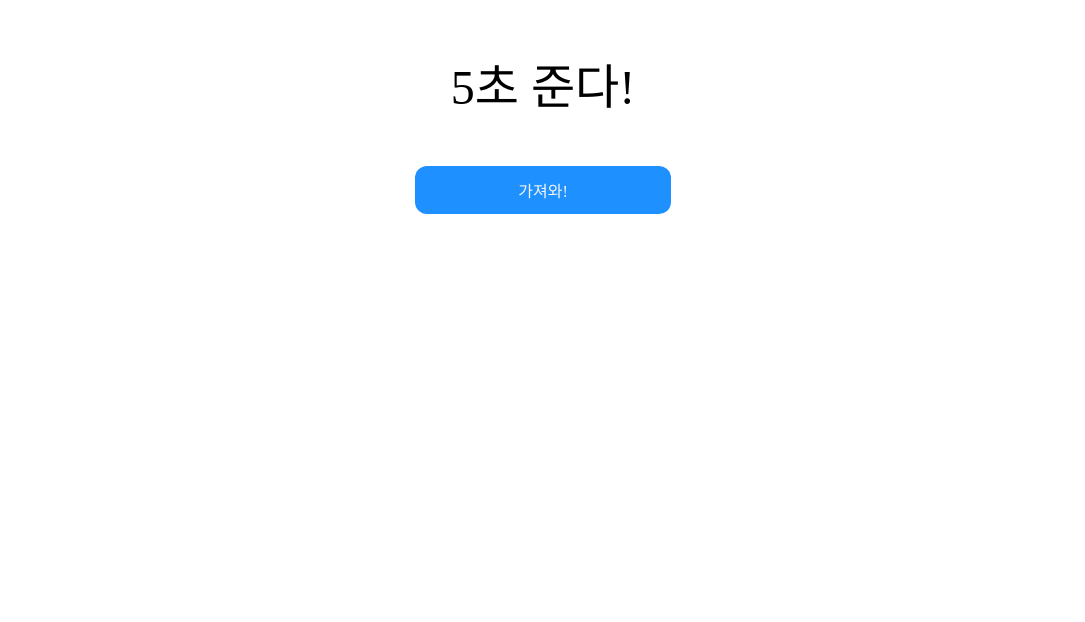
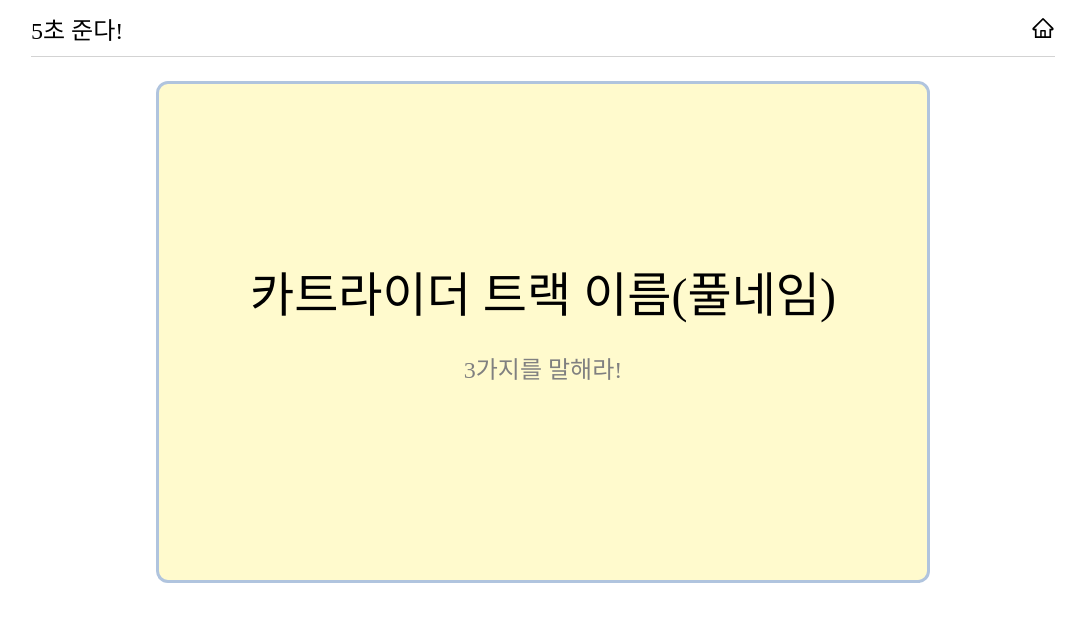
Before and after one commit to Gabul99/five-seconds, a React (Create React App) app: page / in a window 1280 px wide. Both pictures are taken after a click on the element "가져와!". Shown: the top 622 px of the page, without its empty margins (97-1182 px from the left). Built offline with nearby package versions, Linux system fonts and the light colour scheme; a web font is replaced by a local one.

Commit message:
Birth of GamePlayPage

```diff
--- a/package.json
+++ b/package.json
@@ -13,6 +13,7 @@
     "@types/styled-components": "^5.1.22",
     "react": "^17.0.2",
     "react-dom": "^17.0.2",
+    "react-icons": "^4.3.1",
     "react-scripts": "5.0.0",
     "styled-components": "^5.3.3",
     "typescript": "^4.5.5",
--- a/src/data/TestSet.ts
+++ b/src/data/TestSet.ts
@@ -1,28 +1,17 @@
-import {TestElement} from "../type/TestElement";
+const testSet: string[] = [
+  "카트라이더 캐릭터 이름",
+  "카트라이더 트랙 이름(풀네임)",
+  "롤 챔피언 이름",
+  "롤 챔피언의 스킬 이름",
+  "아파트 브랜드 이름",
+  "현대/기아차 SUV 차량",
+  "국내 여자 배우",
+  "국내 남자 배우",
+  "유럽에 있는 국가의 수도",
+  "남미에 있는 국가의 수도",
+  "아시아에 있는 국가의 수도",
+]
 
-export const TestSet: TestElement[] = [
-  {
-    id: 0,
-    title: "카트라이더 캐릭터 이름"
-  },
-  {
-    id: 1,
-    title: "카트라이더 트랙 이름(풀네임)"
-  },
-  {
-    id: 2,
-    title: "롤 챔피언 이름"
-  },
-  {
-    id: 3,
-    title: "롤 챔피언 스킬 이름"
-  },
-  {
-    id: 4,
-    title: "아파트 브랜드 이름"
-  },
-  {
-    id: 5,
-    title: "현대/기아차 SUV 이름"
-  },
-]
+export function getTestSet(): string[] {
+  return testSet
+}
--- a/src/type/TestElement.ts
+++ /dev/null
@@ -1,4 +0,0 @@
-export interface TestElement {
-  id: number,
-  title: string,
-}
--- /dev/null
+++ b/src/ui/game/GamePlayPage.tsx
@@ -0,0 +1,111 @@
+import React, {useEffect, useState} from "react";
+import styled from "styled-components";
+import { AiOutlineHome } from "react-icons/ai"
+import {getTestSet} from "../../data/TestSet";
+import WordDisplay from "./WordDisplay";
+
+const Container = styled.div`
+  width: 1024px;
+  display: flex;
+  flex-direction: column;
+  justify-content: center;
+  align-items: center;
+`
+
+const TopBar = styled.header`
+  width: 100%;
+  height: 56px;
+  display: flex;
+  flex-direction: row;
+  justify-content: space-between;
+  align-items: center;
+  border-bottom: 1px solid lightgray;
+  margin-bottom: 24px;
+`
+
+const TopBarTitle = styled.p`
+  font-family: "bold", serif;
+  font-size: 24px;
+  color: black;
+  margin: 0;
+`
+
+const HomeIconContainer = styled.div`
+  display: flex;
+  justify-content: center;
+  align-items: center;
+
+  cursor: pointer;
+`
+
+const HomeIcon = styled(AiOutlineHome)`
+  width: 24px;
+  height: 24px;
+
+  &:hover {
+    fill: darkgray;
+  }
+`
+
+const ContentsContainer = styled.div`
+  display: flex;
+  flex-direction: column;
+  justify-content: center;
+  align-items: center;
+  width: 768px;
+  height: calc(100% - 56px);
+`
+
+interface Props {
+  setInGame(_: boolean): void;
+}
+
+const GamePlayPage = ({ setInGame }: Props) => {
+  const [isLoading, setLoading] = useState<boolean>(false)
+  const [testSet, setTestSet] = useState<string[]>([])
+  const [currentIdx, setCurrentIdx] = useState<number>(0)
+  const [notUsedList, setNotUsedListIdx] = useState<number[]>([])
+
+  useEffect(() => {
+    setLoading(true)
+
+    const set = getTestSet()
+    setTestSet(set)
+    setCurrentIdx(getRandomIndex(set.length))
+    let array: number[] = []
+    for (let i = 0; i < set.length; i++) {
+      array.push(i)
+    }
+    setNotUsedListIdx(array)
+
+    setLoading(false)
+  }, [])
+
+  function getRandomIndex(length: number): number {
+    const randomNumber = Math.random() * length
+    return Math.ceil(randomNumber) - 1
+  }
+
+  function setNextIndex() {
+    const newIdxList = notUsedList.filter(elem => { return elem !== currentIdx })
+    setNotUsedListIdx(newIdxList)
+    const newIndex = getRandomIndex(newIdxList.length)
+    setCurrentIdx(newIndex)
+  }
+
+  return (
+    <Container>
+      <TopBar>
+        <TopBarTitle>5초 준다!</TopBarTitle>
+        <HomeIconContainer onClick={() => setInGame(false)}>
+          <HomeIcon />
+        </HomeIconContainer>
+      </TopBar>
+      <ContentsContainer>
+        <WordDisplay name={testSet[currentIdx]} />
+      </ContentsContainer>
+    </Container>
+  )
+}
+
+export default GamePlayPage;
--- /dev/null
+++ b/src/ui/game/WordDisplay.tsx
@@ -0,0 +1,57 @@
+import React from 'react';
+import styled from "styled-components";
+
+const Container = styled.div`
+  width: 100%;
+  display: flex;
+  flex-direction: column;
+  align-items: center;
+`
+
+const WordContainer = styled.div`
+  width: 100%;
+  height: 496px;
+  display: flex;
+  flex-direction: column;
+  justify-content: center;
+  align-items: center;
+  background-color: lemonchiffon;
+  border-radius: 12px;
+  border: 3px solid lightsteelblue;
+
+  margin-bottom: 24px;
+`
+
+const WordText = styled.p`
+  font-size: 48px;
+  font-family: "bold", serif;
+  margin: 0;
+  color: black;
+`
+
+const WordSubText = styled.p`
+  font-size: 24px;
+  font-family: "regular", serif;
+  color: gray;
+`
+
+interface Props {
+  name: string
+}
+
+const WordDisplay = ({ name }: Props) => {
+  return (
+    <Container>
+      <WordContainer>
+        <WordText>
+          {name}
+        </WordText>
+        <WordSubText>
+          3가지를 말해라!
+        </WordSubText>
+      </WordContainer>
+    </Container>
+  );
+};
+
+export default WordDisplay;
--- a/src/ui/main/MainPage.tsx
+++ b/src/ui/main/MainPage.tsx
@@ -1,5 +1,6 @@
-import React from "react";
+import React, {useState} from "react";
 import styled from "styled-components";
+import GamePlayPage from "../game/GamePlayPage";
 
 const Container = styled.div`
   width: 100%;
@@ -29,7 +30,7 @@
   display: flex;
   justify-content: center;
   align-items: center;
-  color: whitesmoke;
+  color: white;
   cursor: pointer;
 
   font-family: "bold", serif;
@@ -40,14 +41,21 @@
 `
 
 const MainPage = () => {
+  const [isInGame, setInGame] = useState<boolean>(false);
+
   return (
     <Container>
+      { !isInGame &&
       <MainContainer>
         <TitleText>5초 준다!</TitleText>
-        <StartButton>
+        <StartButton onClick={() => setInGame(true)}>
           가져와!
         </StartButton>
       </MainContainer>
+      }
+      { isInGame &&
+        <GamePlayPage setInGame={setInGame}/>
+      }
     </Container>
   )
 }
```
Also changed, not shown: 1 other file (tests, documents, lock files or other folders).
